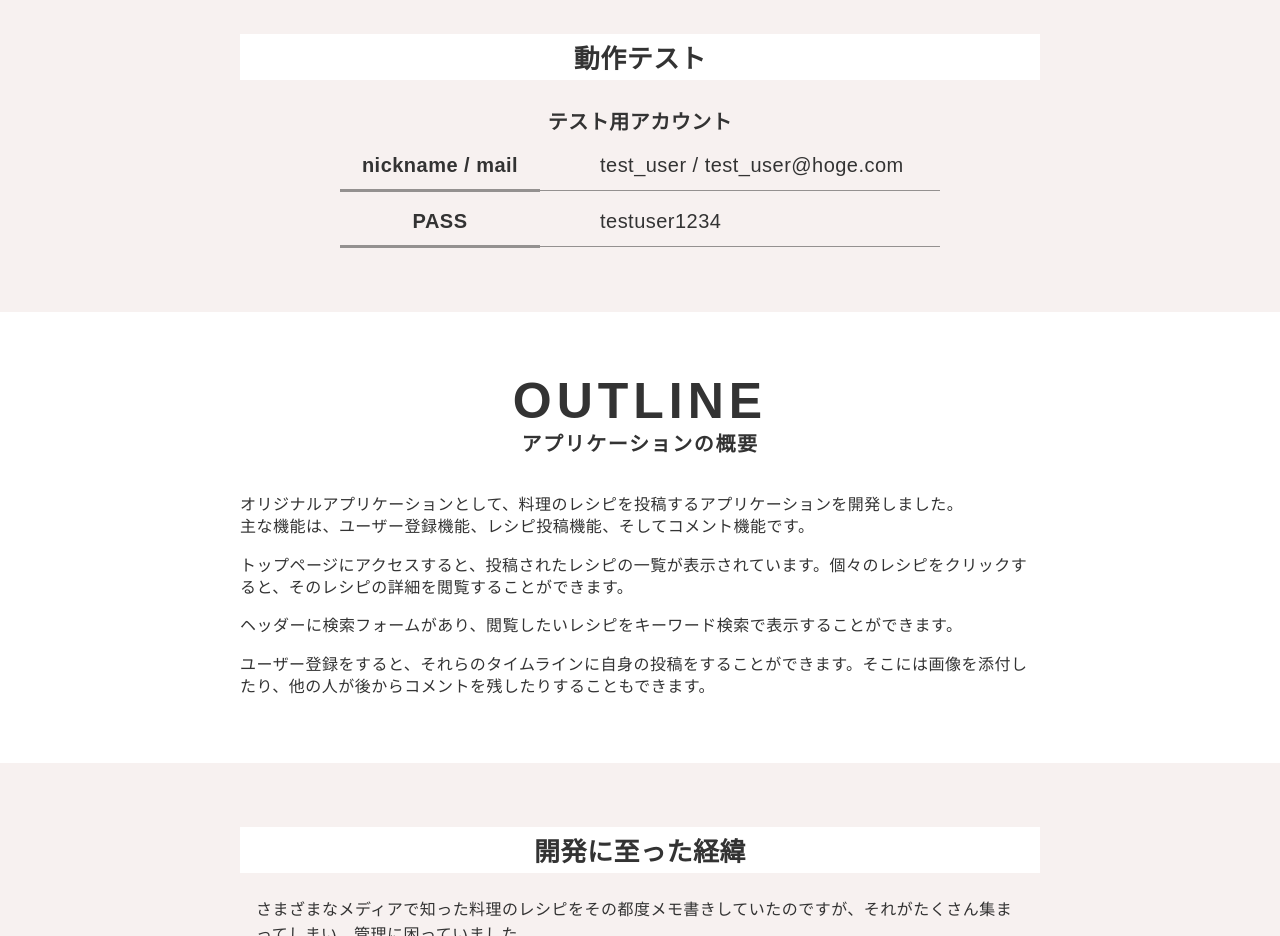
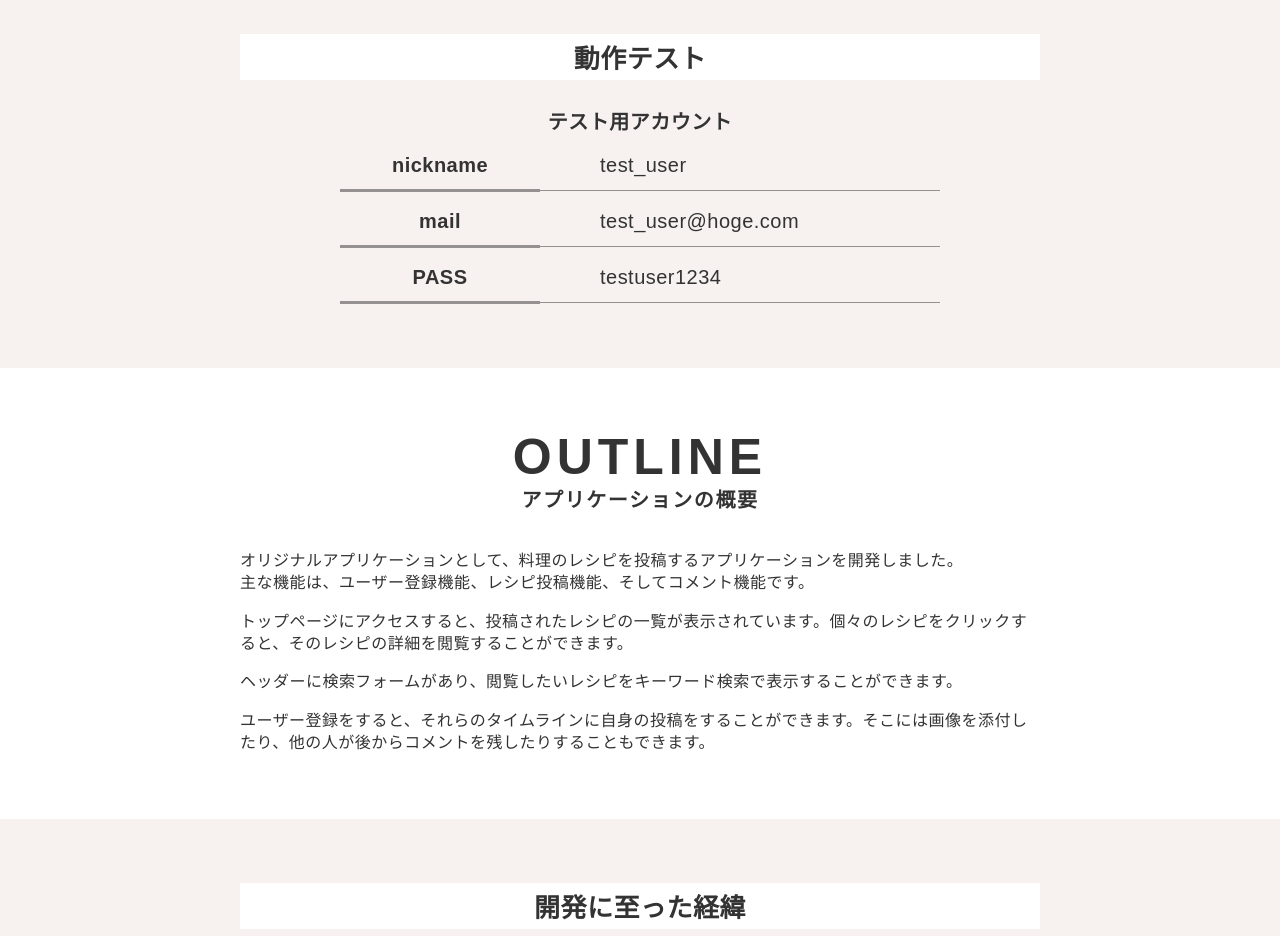
Before and after one commit to moonlight0905/portfolio-site, a plain HTML site: page works/02.html in a window 1280 px wide. Shown: the part 1260-2196 px from the top of the page. Drawn offline with nearby package versions, Linux system fonts and the light colour scheme.

Commit message:
corecipeテスト用アカウント編集

```diff
--- a/works/02.html
+++ b/works/02.html
@@ -82,9 +82,14 @@
               <h4>テスト用アカウント</h4>
               <table class="p-work-summary__item-table">
                 <tr>
-                  <th>nickname / mail</th>
+                  <th>nickname</th>
                   <!-- 記載番号：9 -->
-                  <td>test_user / test_user@hoge.com</td>
+                  <td>test_user</td>
+                </tr>
+                <tr>
+                  <th>mail</th>
+                  <!-- 記載番号：9 -->
+                  <td>test_user@hoge.com</td>
                 </tr>
                 <tr>
                   <th>PASS</th>
```
